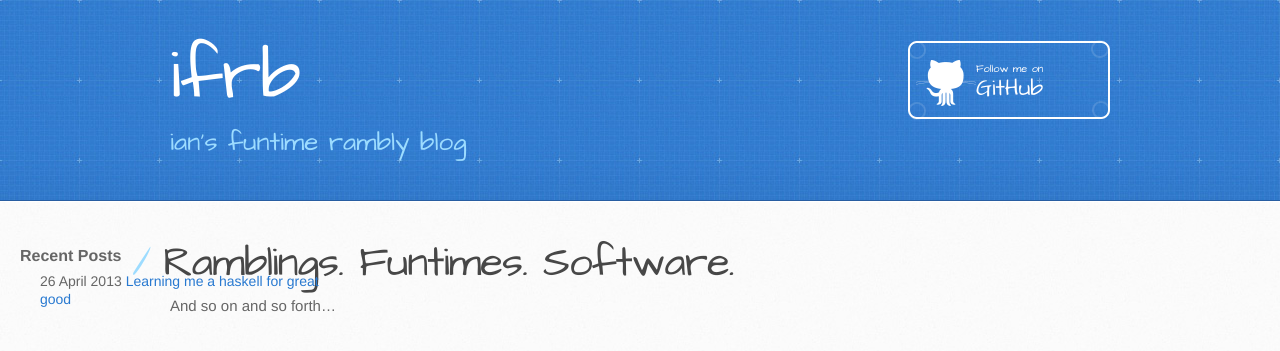
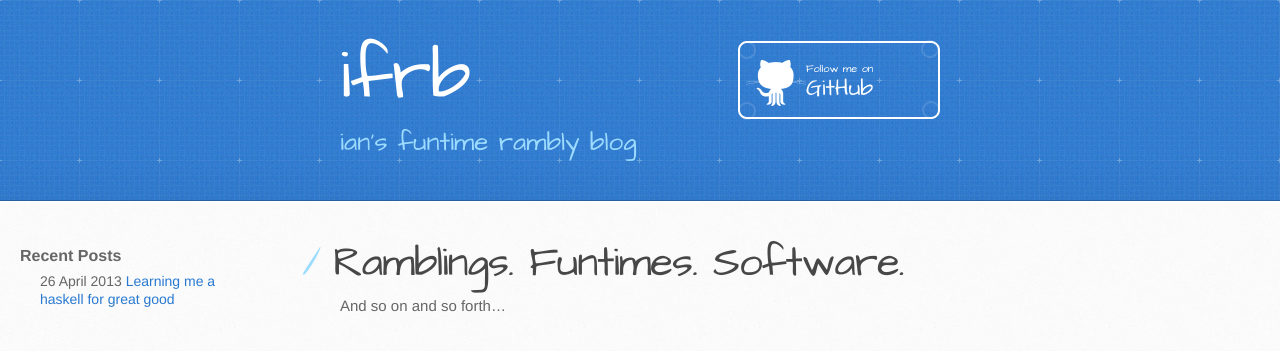
Before and after one commit to kiwipom/kiwipom.github.io, a Jekyll site: the page built from index.md, in a window 1280 px wide. Shown: the top 351 px of the page. Built offline with Jekyll 4.4.1, drawn with Linux system fonts in a browser that asks for light colours.

Commit message:
tweak styles

```diff
--- a/stylesheets/stylesheet.css
+++ b/stylesheets/stylesheet.css
@@ -91,7 +91,7 @@ header h2 {
 
 .inner {
   position: relative;
-  width: 940px;
+  width: 600px;
   margin: 0 auto;
 }
 
@@ -110,7 +110,7 @@ header h2 {
 }
 
 aside#sidebar {
-  width: 300px;
+  width: 240px;
   min-height: 504px;
   position: absolute;
   left: 20px;
```
